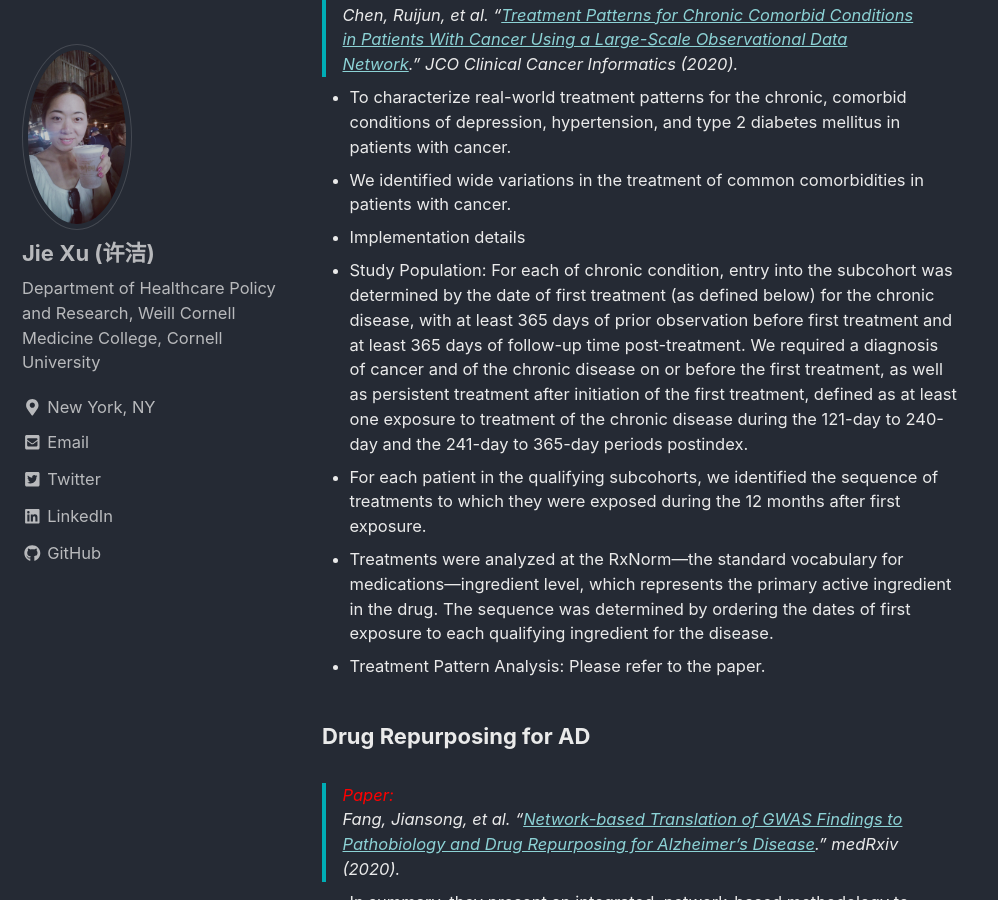
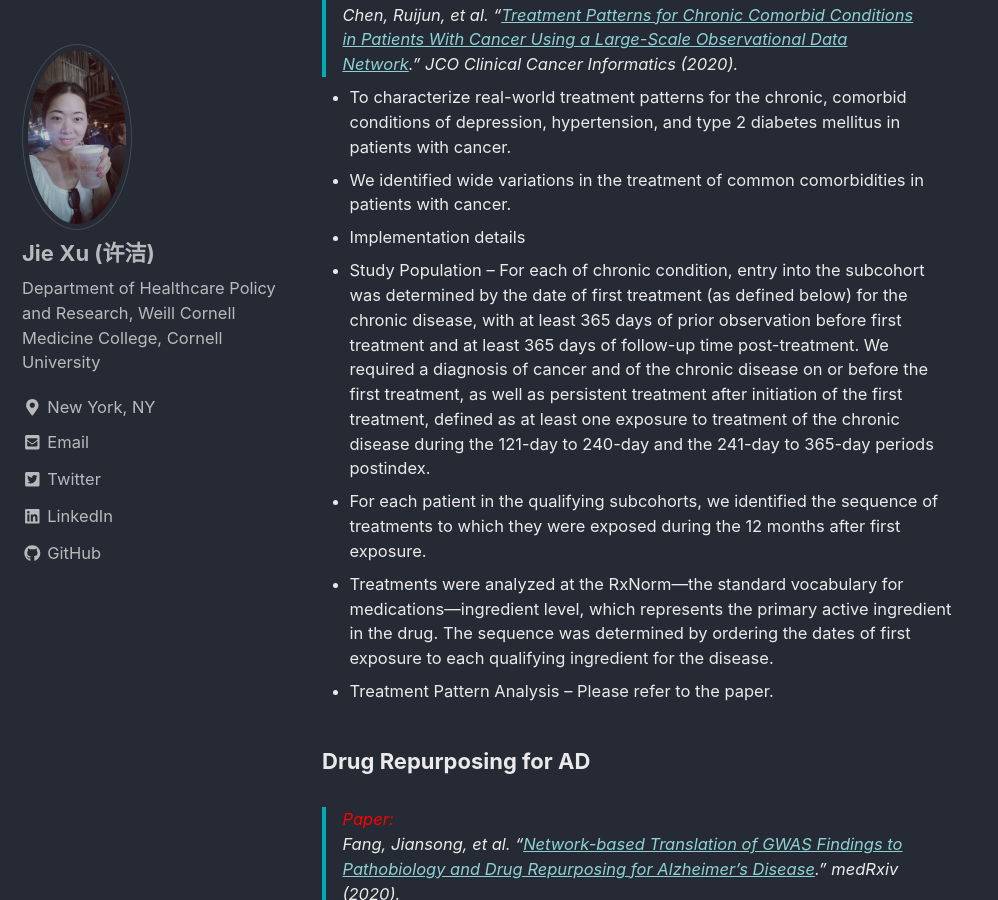
Before and after one commit to jxu1015/jxu1015.github.io, a Jekyll site: the page built from _posts/2020-03-03-AD-Related-Drugs.md, in a window 1280 px wide and 900 px high, scrolled down 976 px. Shown: the whole window, without its empty margins (0-998 px from the left). Built offline with Jekyll 4.4.1, drawn with Linux system fonts in a browser that asks for light colours; nearby versions of some CDN libraries; a script that is not in the unit is left out.

```diff
--- a/_posts/2020-03-03-AD-Related-Drugs.md
+++ b/_posts/2020-03-03-AD-Related-Drugs.md
@@ -30,11 +30,11 @@ toc: true
 diabetes mellitus in patients with cancer.
 * We identified wide variations in the treatment of common comorbidities in patients with cancer.
 * Implementation details
-* Study Population: For each of chronic condition, entry into the subcohort was determined by the date of first treatment (as defined below) for the chronic disease, with at least 365 days of prior observation before first treatment and at least 365 days of follow-up time post-treatment. We required a diagnosis of cancer and of the chronic disease on or before the first treatment, as well as persistent treatment after initiation of the first treatment, defined as at least one exposure to treatment of the chronic disease during the 121-day to 240-day and the 241-day to 365-day periods postindex.
+* Study Population -- For each of chronic condition, entry into the subcohort was determined by the date of first treatment (as defined below) for the chronic disease, with at least 365 days of prior observation before first treatment and at least 365 days of follow-up time post-treatment. We required a diagnosis of cancer and of the chronic disease on or before the first treatment, as well as persistent treatment after initiation of the first treatment, defined as at least one exposure to treatment of the chronic disease during the 121-day to 240-day and the 241-day to 365-day periods postindex.
 * For each patient in the qualifying subcohorts, we identified the sequence of treatments to which they were exposed during the 12 months after first exposure.
 * Treatments were analyzed at the RxNorm—the standard vocabulary for medications—ingredient level, which represents the primary active ingredient in the drug. The sequence was determined by ordering the dates of first exposure to each
 qualifying ingredient for the disease.
-* Treatment Pattern Analysis: Please refer to the paper.
+* Treatment Pattern Analysis -- Please refer to the paper.
 {: .small}
 
 ### Drug Repurposing for AD
```
